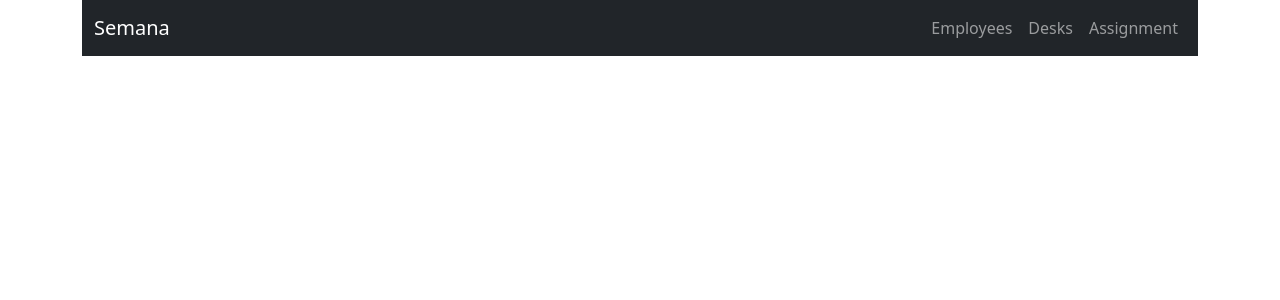
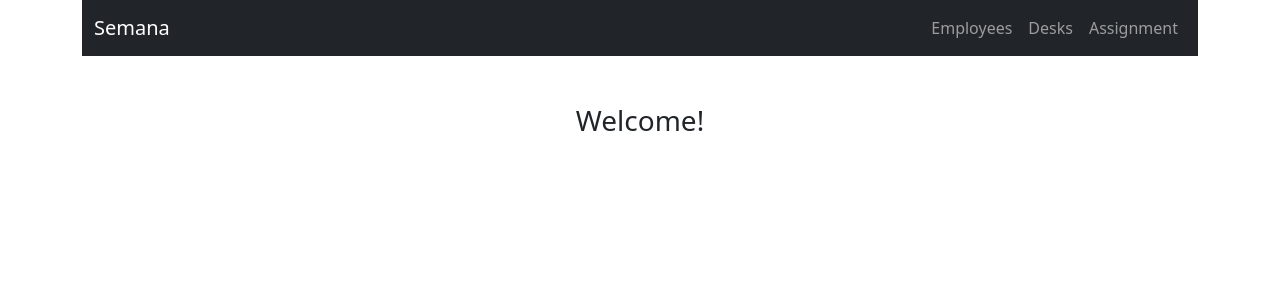
Before and after one commit to semana-io/hack-me, a React (Create React App) app: page / in a window 1280 px wide. Shown: the top 300 px of the page. Built offline with nearby package versions, Linux system fonts and the light colour scheme.

Commit message:
Add placeholder text on the main page

```diff
--- a/src/App.tsx
+++ b/src/App.tsx
@@ -26,6 +26,9 @@ const App = () : JSX.Element => {
           <Route exact path="/assignment">
             <Assignment />
           </Route>
+          <Route exact path="/">
+            <h3 className="text-center mt-5">Welcome!</h3>
+          </Route>
         </Router>
       </div>
     </QueryClientProvider>
```
